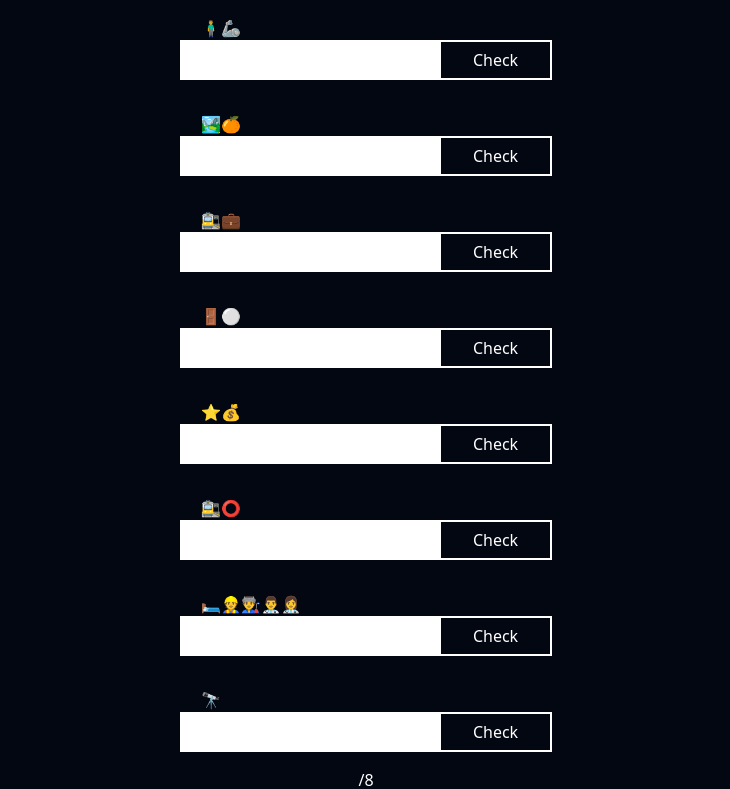
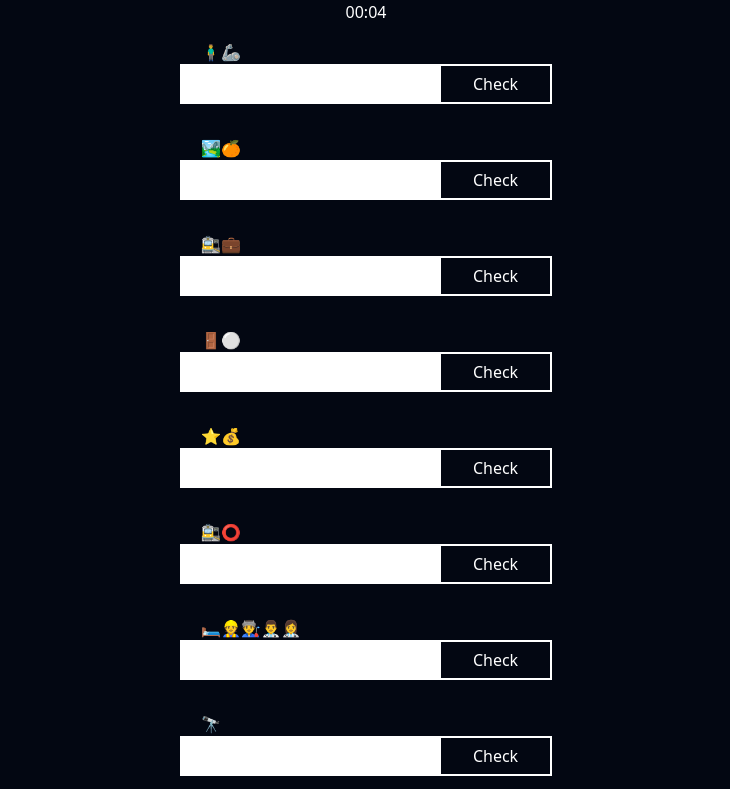
Before and after one commit to EliseLei/Quiz, a website: page index.html in a window 1280 px wide. Shown: the part 80-869 px from the top of the page, without its empty margins (274-1004 px from the left). Drawn offline with nearby package versions, Linux system fonts and the light colour scheme.

Commit message:
added a timer

```diff
--- a/index.html
+++ b/index.html
@@ -9,15 +9,20 @@
   <script src="./script/getQuestions.js"></script>
   <script src="./script/checkAnswer.js"></script>
   <script src="./script/getScore.js"></script>
+  <script src="./script/timer.js"></script>
 </head>
 <body>
 
   <h1 class="py-5">Guess the bus/tram stops in Strasbourg</h1>
+
+  <div id="timer" class="text-3xl text-white font-bold"></div>
+
   <div id="questionsSection"></div>
 
   <div class="pb-5 flex justify-center">
     <div id="score"></div> / <div id="total"></div>
   </div>
+
 
   <div id="messageBingo" class="bg-green-700 hidden absolute w-full h-auto left-0 top-1/2 p-5">YEAHH GOOD JOB</div>
 
--- /dev/null
+++ b/script/timer.js
@@ -0,0 +1,22 @@
+function startTimer(duration, display) {
+    var timer = 0, minutes, seconds;
+    var intervalId = setInterval(function () {
+        minutes = parseInt(timer / 60, 10);
+        seconds = parseInt(timer % 60, 10);
+
+        minutes = minutes < 10 ? "0" + minutes : minutes;
+        seconds = seconds < 10 ? "0" + seconds : seconds;
+
+        display.text(minutes + ":" + seconds);
+
+        if (++timer >= duration) {
+            clearInterval(intervalId); // Stop the timer when the duration is reached
+        }
+    }, 1000);
+}
+
+$(document).ready(function() {
+    var duration = 60 * 5; // 5 min
+    var display = $('#timer');
+    startTimer(duration, display);
+});
```
Also changed, not shown: output.css.
